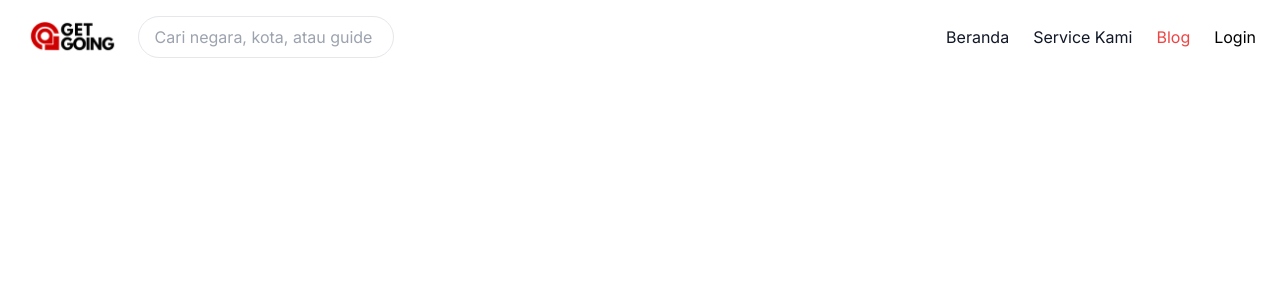
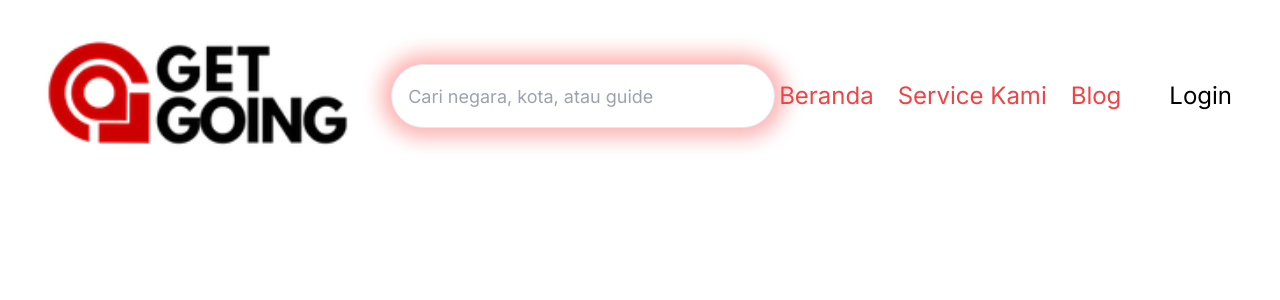
Before and after one commit to saliharya/clone-getgoing, a Next.js app: page / in a window 1280 px wide. Shown: the top 300 px of the page. Built offline with nearby package versions, Linux system fonts and the light colour scheme.

Commit message:
add services and blog pages

```diff
--- a/components/header/index.tsx
+++ b/components/header/index.tsx
@@ -2,27 +2,27 @@ import Link from 'next/link';
 
 const Header = () => {
     return (
-        <header className="bg-white">
-            <div className="container mx-auto flex items-center justify-between py-4 px-6">
+        <header className="bg-white h-48 absolute top-0 left-0 w-full">
+            <div className="container mx-auto flex items-center justify-between px-6 h-full">
                 <div className="flex items-center">
-                    <img src="/logo.png" alt="Logo" className="h-10 mr-4" />
+                    <img src="/logo.png" alt="Logo" className="mr-4 h-36" />
                     <input
                         type="text"
                         placeholder="Cari negara, kota, atau guide"
-                        className="border rounded-full px-4 py-2 w-64 focus:outline-none focus:ring focus:border-blue-300"
+                        className="border rounded-full px-4 py-2 focus:outline-none focus:ring focus:border-blue-300 text-lg shadow-md custom-shadow w-96 h-16"
                     />
                 </div>
                 <nav className="flex space-x-6">
-                    <Link href="/" className="text-gray-900 hover:text-red-500">
+                    <Link href="/" className="text-red-500 text-2xl">
                         Beranda
                     </Link>
-                    <Link href="/services" className="text-gray-900 hover:text-red-500">
+                    <Link href="/services" className="text-red-500 text-2xl">
                         Service Kami
                     </Link>
-                    <Link href="/blog" className="text-red-500 hover:text-gray-900">
+                    <Link href="/blog" className="text-red-500 text-2xl">
                         Blog
                     </Link>
-                    <Link href="/login" className="text-black hover:text-red-500">
+                    <Link href="/login" className="text-black hover:text-red-500 text-2xl px-6">
                         Login
                     </Link>
                 </nav>
--- a/src/app/globals.css
+++ b/src/app/globals.css
@@ -20,6 +20,10 @@ body {
   background-color: #ffffff;
 }
 
+.custom-shadow {
+  box-shadow: 0 0 20px 10px rgba(255, 0, 0, 0.3);
+}
+
 @layer utilities {
   .text-balance {
     text-wrap: balance;
--- a/src/app/page.tsx
+++ b/src/app/page.tsx
@@ -1,4 +1,3 @@
-import Image from "next/image";
 import Header from "../../components/header";
 
 export default function Home() {
--- /dev/null
+++ b/src/pages/blog.tsx
@@ -0,0 +1,7 @@
+export default function BlogPage() {
+    return (
+        <div className="container">
+            ini blog
+        </div>
+    )
+}
--- /dev/null
+++ b/src/pages/services.tsx
@@ -0,0 +1,7 @@
+export default function ServicesPage() {
+    return (
+        <div className="container">
+            ini service kami
+        </div>
+    )
+}
```
